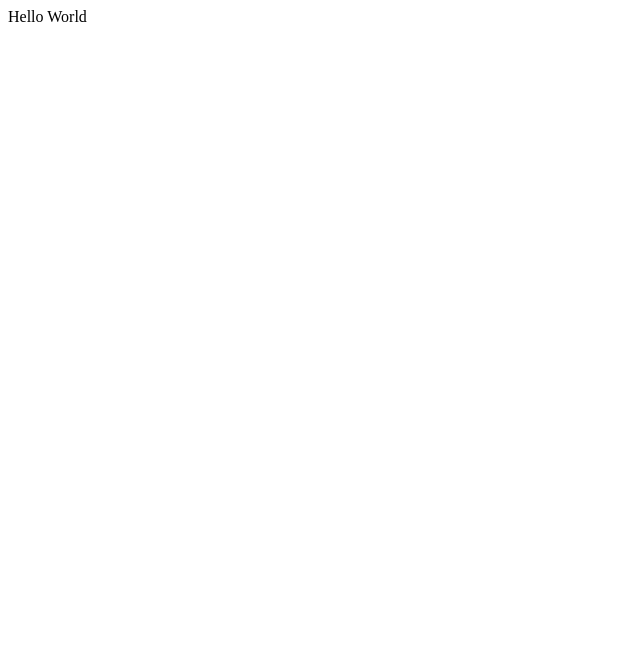
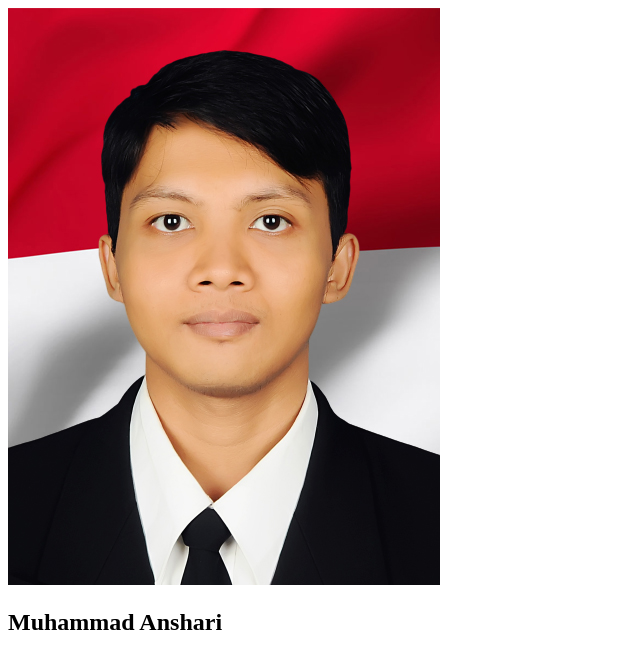
Before and after one commit to sufianshari/my-repo-from-remote, a plain HTML site: page index.html in a window 1280 px wide. Shown: the whole page, without its empty margins (0-640 px from the left). Drawn offline with Linux system fonts and the light colour scheme.

Commit message:
Changed Hello world with img and h2 to display simple profile data. Image file added in the folder images and used as resource in the img element in index.html file

```diff
--- a/index.html
+++ b/index.html
@@ -5,7 +5,10 @@
 </head>
 
 <body>
-    Hello World
+    <div>
+        <img src="images/anshari.jpg" alt="profile image" />
+        <h2>Muhammad Anshari</h2>
+    </div>
 </body>
 
 </html>
```
Also changed, not shown: images/anshari.jpg (added).
